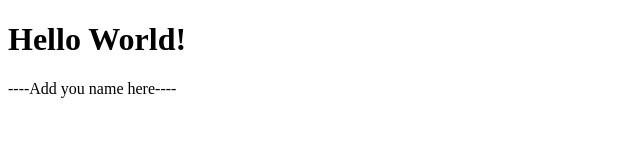
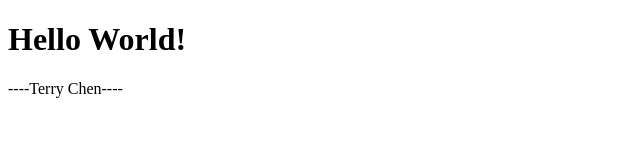
Before and after one commit to DS4200-Sec2-F22/ic-01-terrychen32, a plain HTML site: page index.html in a window 1280 px wide. Shown: the full height of the page, 0-640 px from the left. Drawn offline with Linux system fonts and the light colour scheme.

Commit message:
completed ic-01

```diff
--- a/index.html
+++ b/index.html
@@ -6,7 +6,7 @@
 
 <p>
 
-----Add you name here----
+----Terry Chen----
 
 </p>
 
```
